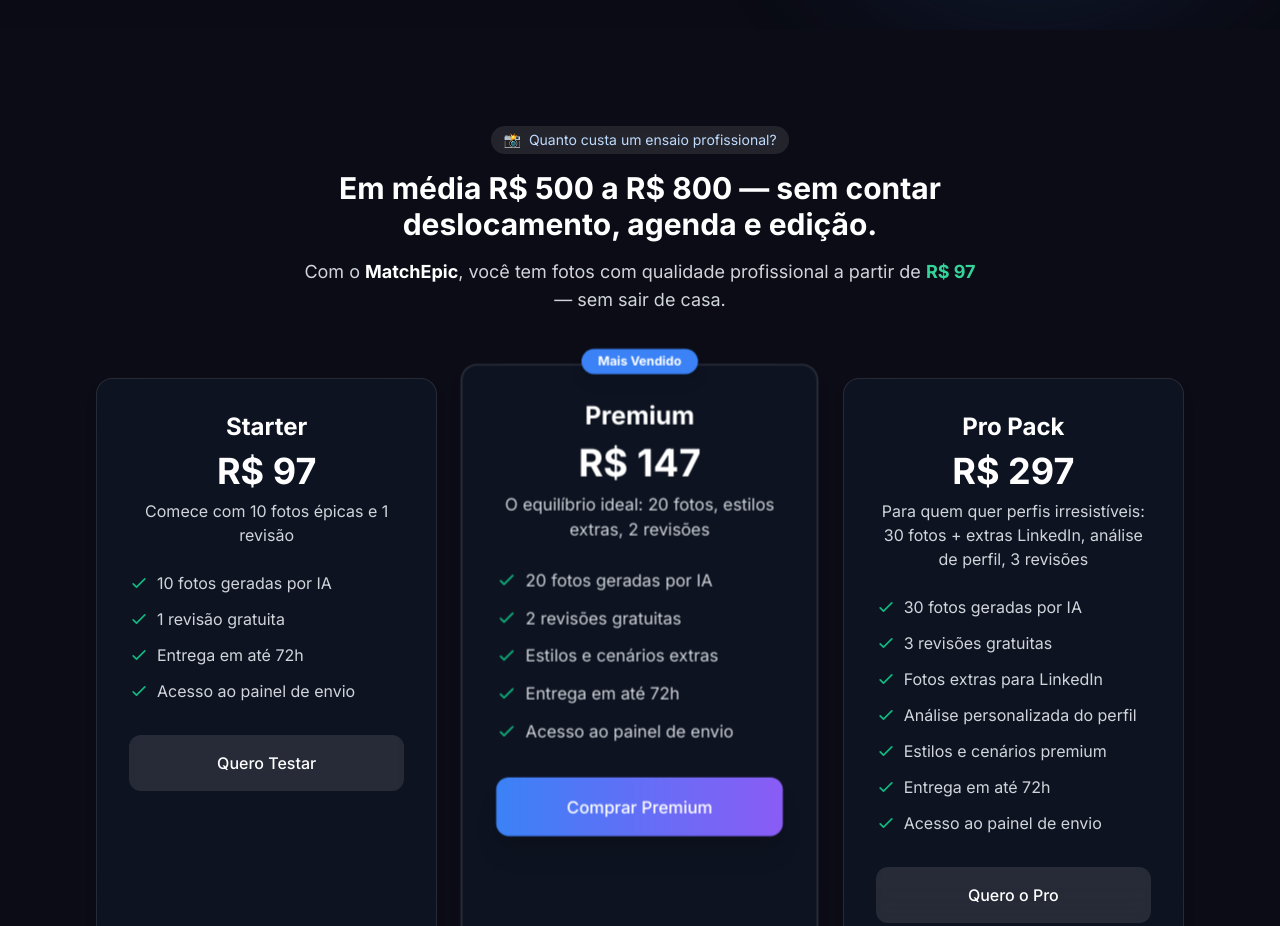
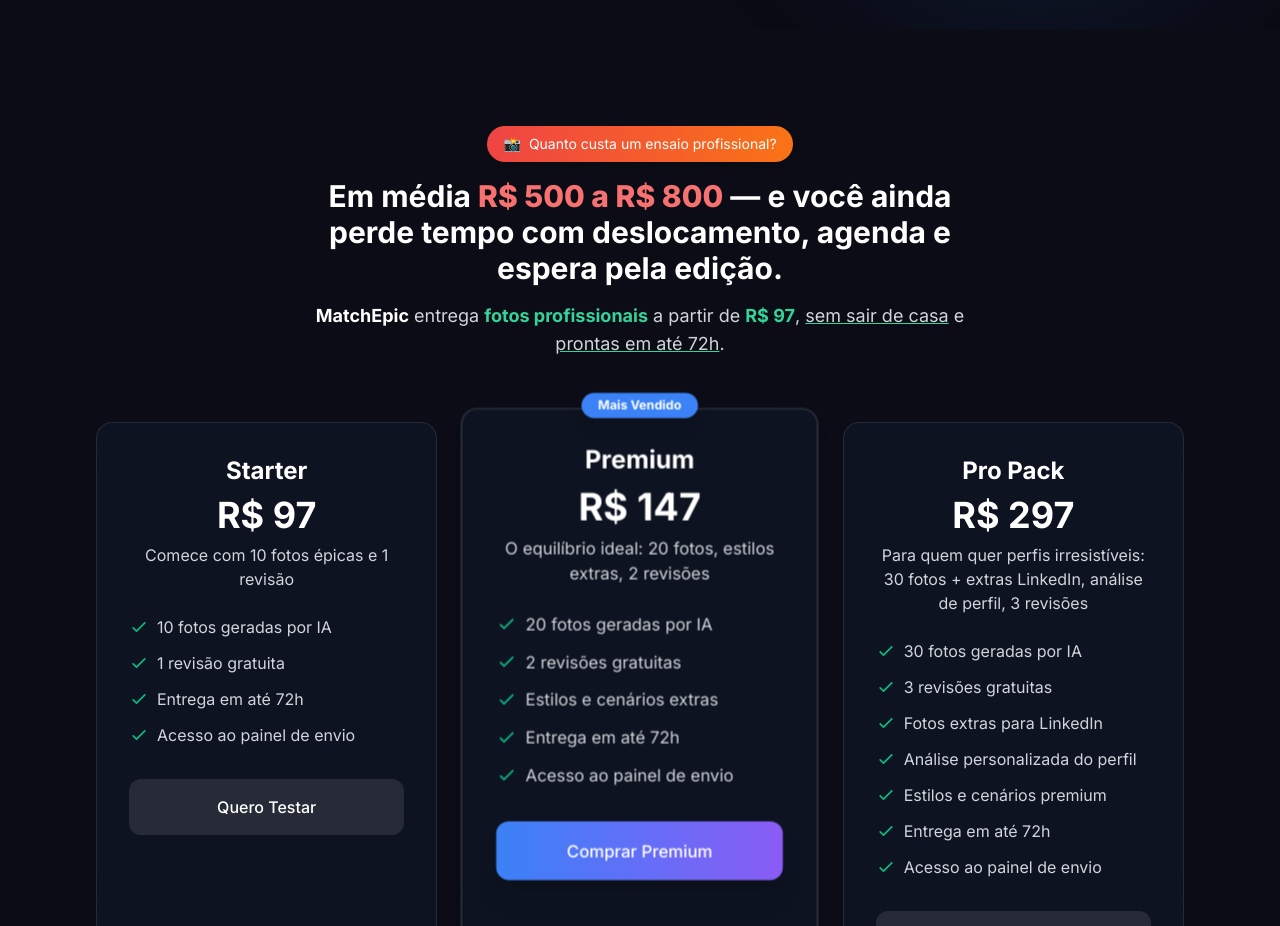
Before and after one commit to Aouza/matchepic, a Next.js app: page / in a window 1280 px wide. Shown: the part 3340-4266 px from the top of the page. Built offline with nearby package versions, Linux system fonts and the light colour scheme.

Commit message:
refactor: atualiza copy de ancoragem

```diff
--- a/src/components/Pricing.tsx
+++ b/src/components/Pricing.tsx
@@ -54,13 +54,15 @@ const Pricing = () => {
     <section className="relative py-24 bg-[#0B0C15]" id="precos">
       <div className="max-w-3xl mx-auto px-4 sm:px-6 lg:px-8 mb-16">
         <div className="text-center">
-          <div className="inline-flex items-center space-x-2 rounded-full bg-white/10 px-3 py-1 text-sm text-blue-200 backdrop-blur-sm mb-4">
+          <div className="inline-flex items-center space-x-2 rounded-full bg-gradient-to-r from-red-500 to-orange-500 px-4 py-2 text-sm text-white backdrop-blur-sm mb-4 shadow-lg">
             <span>📸</span>
             <span>Quanto custa um ensaio profissional?</span>
           </div>
-          <h2 className="text-2xl sm:text-3xl font-bold text-white mb-4">Em média R$ 500 a R$ 800 — sem contar deslocamento, agenda e edição.</h2>
+          <h2 className="text-2xl sm:text-3xl font-bold text-white mb-4">
+            Em média <span className="text-red-400 font-extrabold">R$ 500 a R$ 800</span> — e você ainda perde tempo com deslocamento, agenda e espera pela edição.
+          </h2>
           <p className="text-lg text-gray-300 max-w-2xl mx-auto">
-            Com o <span className="font-bold text-white">MatchEpic</span>, você tem fotos com qualidade profissional a partir de <span className="font-bold text-emerald-400">R$ 97</span> — sem sair de casa.
+            <span className="font-bold text-white">MatchEpic</span> entrega <span className="text-emerald-400 font-bold">fotos profissionais</span> a partir de <span className="font-bold text-emerald-400">R$ 97</span>, <span className="underline decoration-emerald-400">sem sair de casa</span> e <span className="underline decoration-emerald-400">prontas em até 72h</span>.
           </p>
         </div>
       </div>
```
